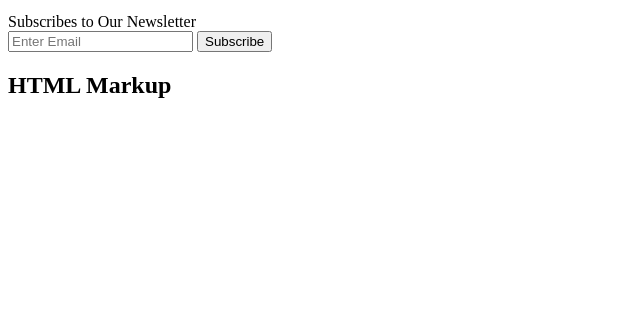
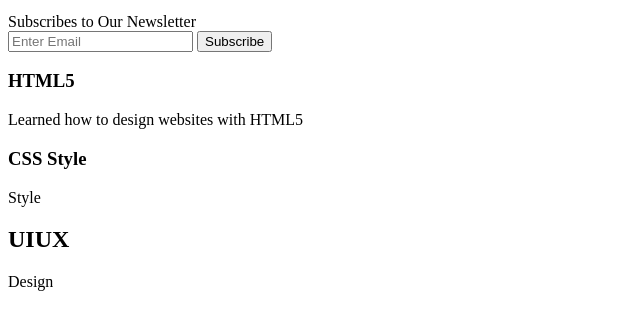
Before and after one commit to StevenHo40/HtmlProject, a plain HTML site: page index.html in a window 1280 px wide. Shown: the part 276-606 px from the top of the page, without its empty margins (0-640 px from the left). Drawn offline with Linux system fonts and the light colour scheme.

Commit message:
Added sections and pictures

```diff
--- a/index.html
+++ b/index.html
@@ -44,10 +44,25 @@
     <section id="boxes">
       <div class="container">
         <div class="boxes">
+          <h3> HTML5 </h3>
+          <p> Learned how to design websites with HTML5</p>
         </div>
       </div>
-        <h1> HTML Markup </h1>
-        <p> </p>
+      <div class="container">
+        <div class="boxes">
+          <h3>CSS Style </h3>
+          <p> Style</p>
+        </div>
+      </div>
+      <div class="container">
+        <div class="boxes">
+          <h1> UIUX </h1>
+          <p> Design </p>
+        </div>
+      </div>
+
+
+
     </section>
   </body>
 
```
Also changed, not shown: Img/HTML5_Logo.png (added), Img/UIUX.png (added), Img/css-logo.png (added).
